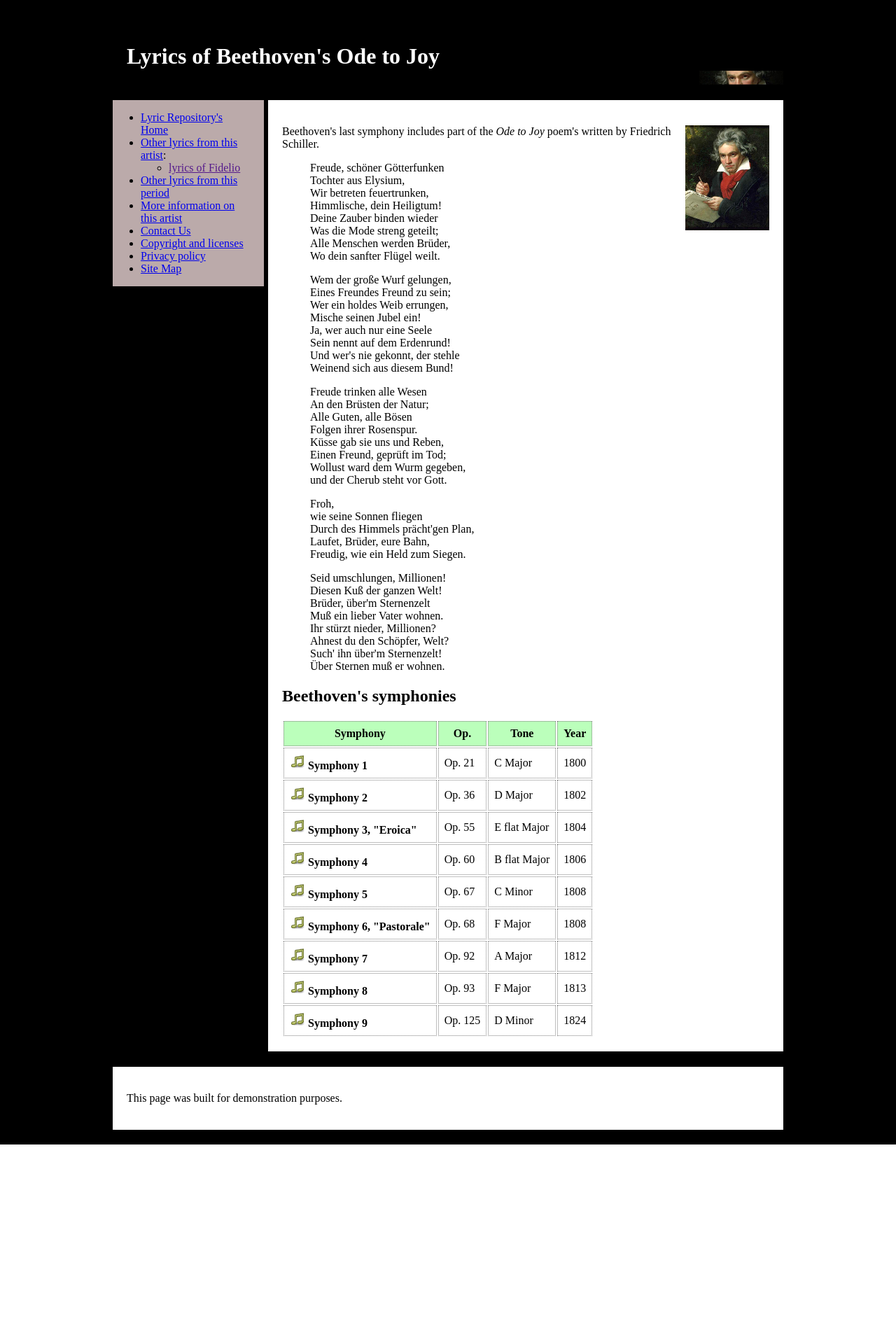
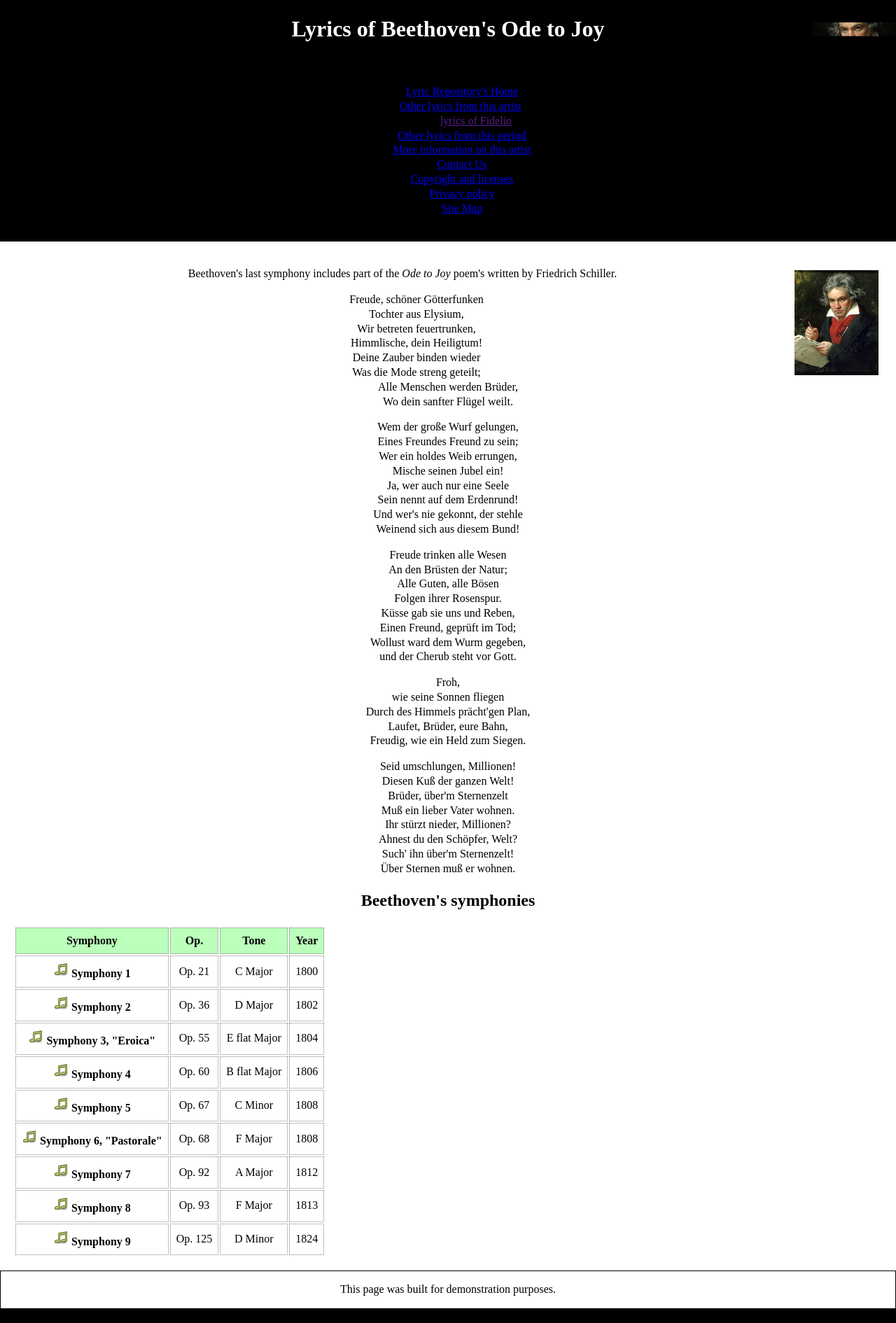
Before and after one commit to Racheet/W3C-Mobile-Course, a PHP site: page /sample.html in a window 1280 px wide. Shown: the whole page at 70% size. Before the commit the page ends 1635 px from the top, so only its background shows below. Run offline with PHP 8.4, Linux system fonts and the light colour scheme.

Commit message:
made some changes, put things inline, still need styling

```diff
--- a/assignment2/work/sample.html
+++ b/assignment2/work/sample.html
@@ -5,9 +5,9 @@
 	<title>Lyrics of Beethoven's Ode to Joy - Lyrics repository</title>
 	<meta http-equiv="Content-type" content="text/html; charset=utf-8" />
         <link rel="stylesheet" href="style.css" />
+	<meta name="viewport" content="user-scalable=no,width=device-width"/>
 </head>
 <body>
-<div id="container">
 <div id="header">
 	<h1>Lyrics of Beethoven's Ode to Joy</h1>
 </div>
@@ -28,8 +28,10 @@
 </div>
 
 <div id="content">
-<p style="float:right;"><img width="120" src="beethoven.jpg" /></p>
-<p>Beethoven's last symphony includes part of the <cite>Ode to Joy</cite> poem's written by Friedrich Schiller.</p>
+<div>
+<img class="pullout" width="120" src="beethoven.jpg" alt="A Picture of Beethoven"/>
+<p class="topcontent">Beethoven's last symphony includes part of the <cite>Ode to Joy</cite> poem's written by Friedrich Schiller.</p>
+</div>
 <blockquote>
 <p>Freude, schöner Götterfunken<br />
 Tochter aus Elysium,<br />
@@ -145,7 +147,5 @@ Such' ihn über'm Sternenzelt!<br />
 <p>This page was built for demonstration purposes.</p>
 </div>
 
-</div>
-
 </body>
 </html>
--- a/assignment2/work/style.css
+++ b/assignment2/work/style.css
@@ -1,44 +1,43 @@
 		html, body { margin: 0; padding: 0; background-color:black;}
-		body { padding-bottom: 20px; text-align: center; }
+		body { padding-bottom: 20px; text-align: center; line-height:1.3;}
 		#container {
 			text-align: left;
 			margin: 0 auto;
 			width: 1000px;
 		}
+
 		#header {
-                        color: white;
-                        background-image:url("beethoven-background.jpg");
-                        background-position: bottom right;
-                        background-repeat: no-repeat;
-                        background-color:black;
-			border: 1px solid black;
-			margin: 20px;
-			padding: 20px;
-                        padding-bottom:0;
+			color: white;
+			background-image:url("beethoven-background.jpg");
+			background-position:right;
+			background-repeat: no-repeat;
+			background-color:black;
 		}
 		#sidebar {
-			background-color:#baa;
 			border: 1px solid black;
-			width: 200px;
-			margin-left: 20px;
-			padding-right:1em;
-			float: left;
+			width: 100%;
 			display: inline; /* floats are handled as block elements, this is to fix
 							   a margin collapsing bug in IE */
 		}
 		#content {
 			background-color:white;
-			margin-left: 242px;
-			margin-right: 20px;
-			border: 1px solid black;
 			padding: 20px;
 		}
 		#footer {
 			background-color:white;
-			margin: 20px 20px 0 20px;
-			padding: 20px;
 			border: 1px solid black;
-			clear: left;
+		}
+
+		img.pullout {
+		width:120px;
+		float:right;
+		padding:5px;
+
+		}
+
+		p.topcontent {
+		margin 5px;
+		vertical-align:middle;
 		}
 
 
```
